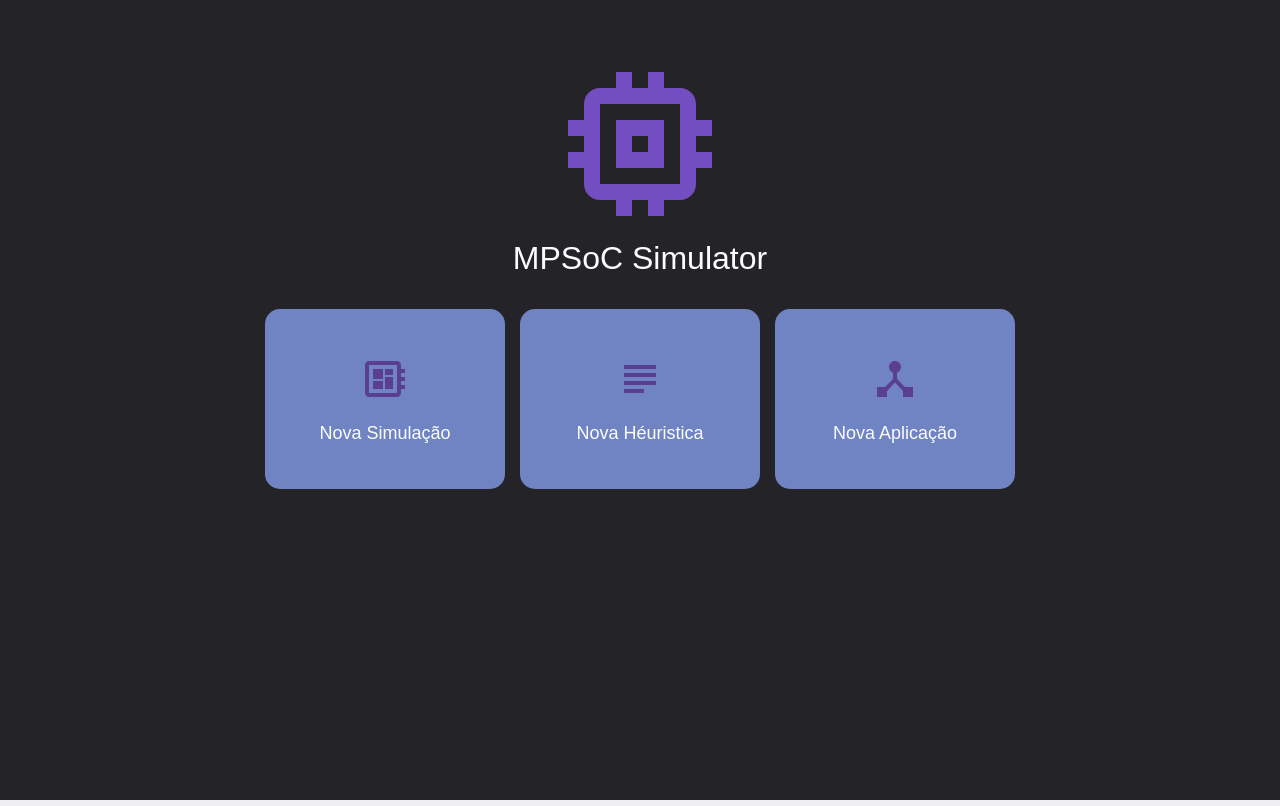
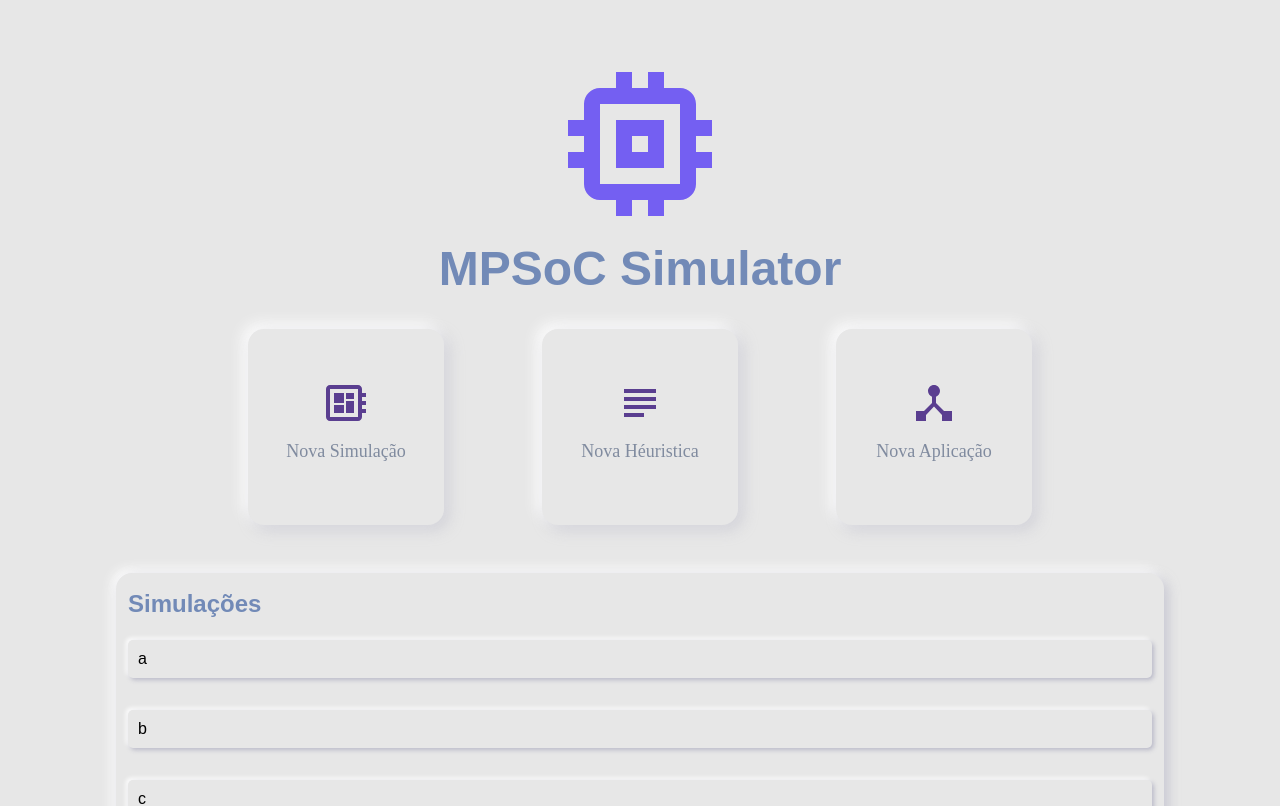
Before and after one commit to GabiFaria/Front-end-Projeto-MPSoC, a React app: page / in a window 1280 px wide. Shown: the top 806 px of the page. Built offline with nearby package versions, Linux system fonts and the light colour scheme.

Commit message:
refactor: Estilos da pagina Welcome convertivos para StyledComponents

```diff
--- a/package.json
+++ b/package.json
@@ -6,12 +6,13 @@
     "@testing-library/jest-dom": "^4.2.4",
     "@testing-library/react": "^9.3.2",
     "@testing-library/user-event": "^7.1.2",
+    "chart.js": "^2.9.3",
     "nw-react-scripts": "^3.3.0",
     "react": "^16.13.1",
     "react-dom": "^16.13.1",
     "react-icons": "^3.10.0",
     "react-router-dom": "^5.1.2",
-    "chart.js": "^2.9.3"
+    "styled-components": "^5.1.0"
   },
   "resolutions": {
     "react-dev-utils": "10.1.0"
--- a/src/global.css
+++ b/src/global.css
@@ -9,12 +9,13 @@ body, ul, li, p{
     height: 100%;
 }
 html{
-    height: 100vh;
+    height: 100%;
 }
 body{
     background-color: #F0F0F3;
-    height: 100vh;
-    min-width: 910px;
+    height: 100%;
+    min-width: 960px;
+    min-height: 768px;
     -webkit-font-smoothing: antialiased;
 }
 a{
--- a/src/index.js
+++ b/src/index.js
@@ -3,3 +3,6 @@ import ReactDOM from 'react-dom';
 import App from './App';
 
 ReactDOM.render(<App />, document.getElementById('root')); // está renderizando o conteúdo contido no arquivo App que foi importado de ./App
+
+var win = nw.Window.get();
+win.setMinimumSize(960, 768);
--- /dev/null
+++ b/src/pages/welcome/components/CardIcon/index.jsx
@@ -0,0 +1,19 @@
+import React from 'react';
+
+import { Container } from './styles';
+
+function CardIcon({ onClick, Icon, name }) {
+  return (
+    <Container>
+      <button onClick={onClick}>
+        <Icon
+          size={48}
+          color='#5A3E90'
+        />
+        <p>{name || ""}</p>
+      </button>
+    </Container>
+  );
+}
+
+export default CardIcon;
--- /dev/null
+++ b/src/pages/welcome/components/CardIcon/styles.js
@@ -0,0 +1,36 @@
+import styled from 'styled-components';
+
+const Container = styled.li`
+  button {
+    display: flex;
+    flex-direction: column;
+    align-items: center;
+    justify-content: center;
+
+    background: #E7E7E7;
+    box-shadow: 5px 5px 15px rgba(174, 174, 192, 0.4), -5px -5px 15px #FFFFFF;
+    border-radius: 16px;
+
+    width: 196px;
+    height: 196px;
+    padding: 0;
+    border: 0;
+    cursor: pointer;
+    transition: background 0.5s;
+  }
+
+  button:hover {
+    #background:rgb(87, 103, 158);
+  }
+
+  p {
+    font-family: Rubik;
+    font-style: normal;
+    font-weight: normal;
+    font-size: 18px;
+    line-height: 48px;
+    color: #808B9F;
+  }
+`;
+
+export { Container };
--- /dev/null
+++ b/src/pages/welcome/components/ListView/index.jsx
@@ -0,0 +1,22 @@
+import React from 'react';
+
+import { Container, ListRow, Item } from './styles';
+
+function ListView({ title, elements }) {
+  return (
+    <Container>
+      <h3>{title}</h3>
+      <ListRow>
+        {elements.map((elem, index) => {
+            return (
+              <Item>
+                <p>{elem}</p>
+              </Item>
+            );
+        })}
+      </ListRow>
+    </Container>
+  );
+}
+
+export default ListView;
--- /dev/null
+++ b/src/pages/welcome/components/ListView/styles.js
@@ -0,0 +1,38 @@
+import styled from 'styled-components';
+
+const Container = styled.div`
+  width: 80%;
+  background: #E7E7E7;
+  box-shadow: 4px 4px 12px rgba(174, 174, 192, 0.6), -4px -4px 12px #FFFFFF;
+  border-radius: 16px;
+  margin-top: 48px;
+  padding: 12px;
+
+  h3 {
+    color: #728AB7;
+    font-style: normal;
+    font-weight: bold;
+    font-size: 24px;
+    margin-block-start: 5px;
+    margin-block-end: 5px;
+  }
+`;
+
+const ListRow = styled.ul`
+  margin-top: 22px;
+  display: grid;
+  gap: 32px;
+  list-style: none;
+`;
+
+const Item = styled.div`
+    display: flex;
+    justify-items: center;
+    align-items: center;
+    background: #E7E7E7;
+    box-shadow: 2px 2px 4px rgba(174, 174, 192, 0.8), -2px -2px 4px #FFFFFF;
+    border-radius: 5px;
+    padding: 10px;
+`;
+
+export { Container, ListRow, Item };
--- a/src/pages/welcome/index.js
+++ b/src/pages/welcome/index.js
@@ -1,12 +1,32 @@
 import React from 'react';
 import { useHistory } from "react-router-dom";
 
-import { MdMemory } from "react-icons/md";
-import { MdDeveloperBoard } from "react-icons/md";
-import { MdSubject } from "react-icons/md";
-import { MdDeviceHub } from "react-icons/md";
+import {
+  MdMemory,
+  MdDeveloperBoard,
+  MdSubject,
+  MdDeviceHub
+} from "react-icons/md";
 
-import './styles.css';
+import {
+  Container,
+  Header,
+  Main,
+  CenterDiv,
+  ListColumn
+} from './styles';
+
+import CardIcon from './components/CardIcon';
+import ListView from './components/ListView';
+
+const elements = [
+  "a",
+  "b",
+  "c",
+  "d",
+  "e",
+  "f"
+]
 
 function Welcome() {
   const history = useHistory();
@@ -16,37 +36,40 @@ function Welcome() {
   }
 
   return (
-    <div className="welcome">
-      <header>
-        <MdMemory size={192} color='#724EC0'  />
+    <Container>
+      <Header>
+        <MdMemory size={192} color='#745FF2' />
         <h1>MPSoC Simulator</h1>
-      </header>
+      </Header>
 
-      <main>
-        <ul>
-          <li>
-            <button onClick={handleClick}>
-              <MdDeveloperBoard size={48} color='#5A3E90' />
-              <p>Nova Simulação</p>
-            </button>
-          </li>
+      <Main>
+        <CenterDiv>
+          <ListColumn>
+            <CardIcon
+              onClick={handleClick}
+              Icon={MdDeveloperBoard}
+              name="Nova Simulação"
+            />
+            <CardIcon
+              onClick={handleClick}
+              Icon={MdSubject}
+              name="Nova Héuristica"
+            />
+            <CardIcon
+              onClick={handleClick}
+              Icon={MdDeviceHub}
+              name="Nova Aplicação"
+            />
+          </ListColumn>
 
-          <li>
-            <button>
-              <MdSubject size={48} color='#5A3E90' />
-              <p>Nova Héuristica</p>
-            </button>
-          </li>
 
-          <li>
-            <button>
-              <MdDeviceHub size={48} color='#5A3E90' />
-              <p>Nova Aplicação</p>
-            </button>
-          </li>
-        </ul>
-      </main>
-    </div>
+          <ListView
+            title="Simulações"
+            elements={elements}
+          />
+        </CenterDiv>
+      </Main>
+    </Container>
   );
 }
 
--- a/src/pages/welcome/styles.css
+++ /dev/null
@@ -1,68 +0,0 @@
-.welcome {
-    height: 100%;
-    background: #242428;
-}
-
-.welcome header {
-    display: flex;
-    flex-direction: column;
-    justify-items: center;
-    align-items: center;
-
-    padding-top: 48px;
-
-}
-
-.welcome header h1 {
-    margin: 0;
-    color: #fcfcfc;
-    font-weight: 500;
-}
-
-.welcome main {
-    display: flex;
-    flex-direction: column;
-    justify-items: center;
-    align-items: center;
-    margin-top: 32px;
-}
-
-.welcome main ul {
-    display: grid;
-    grid-template-columns: repeat(3, 1fr);
-    gap: 15px;
-    list-style: none;
-}
-
-@media (max-width: 800px) {
-    .welcome main ul {
-        grid-template-columns: 1fr;
-    }
-}
-
-.welcome main ul li button {
-    display: flex;
-    flex-direction: column;
-    align-items: center;
-    justify-content: center;
-
-    background: #7084C4;
-    width: 240px;
-    height: 180px;
-    padding: 0;
-    border-radius: 15px;
-    border: 0;
-    cursor: pointer;
-    transition: background 0.5s;
-}
-
-.welcome main ul li button:hover {
-    background:rgb(87, 103, 158);
-}
-
-.welcome main ul li button p {
-    color: #fcfcfc;
-    margin-top: 20px;
-    font-size: 18px;
-    font-weight: 400;
-}
--- /dev/null
+++ b/src/pages/welcome/styles.js
@@ -0,0 +1,44 @@
+import styled from 'styled-components';
+
+const Container = styled.div`
+  width: 100%;
+  padding-bottom: 32px;
+  background: #E7E7E7;
+`;
+
+const Header = styled.header`
+  display: flex;
+  flex-direction: column;
+  justify-items: center;
+  align-items: center;
+  padding-top: 48px;
+
+  h1 {
+    margin: 0;
+    font-style: normal;
+    font-weight: bold;
+    font-size: 48px;
+    line-height: 57px;
+    color: #728AB7;
+  }
+`;
+
+const Main = styled.main`
+  margin-top: 32px;
+`;
+
+const CenterDiv = styled.div`
+  display: flex;
+  flex-direction: column;
+  justify-items: center;
+  align-items: center;
+`;
+
+const ListColumn = styled.ul`
+  display: grid;
+  grid-template-columns: repeat(3, 1fr);
+  gap: 98px;
+  list-style: none;
+`;
+
+export { Container, Header, Main, CenterDiv, ListColumn };
```
